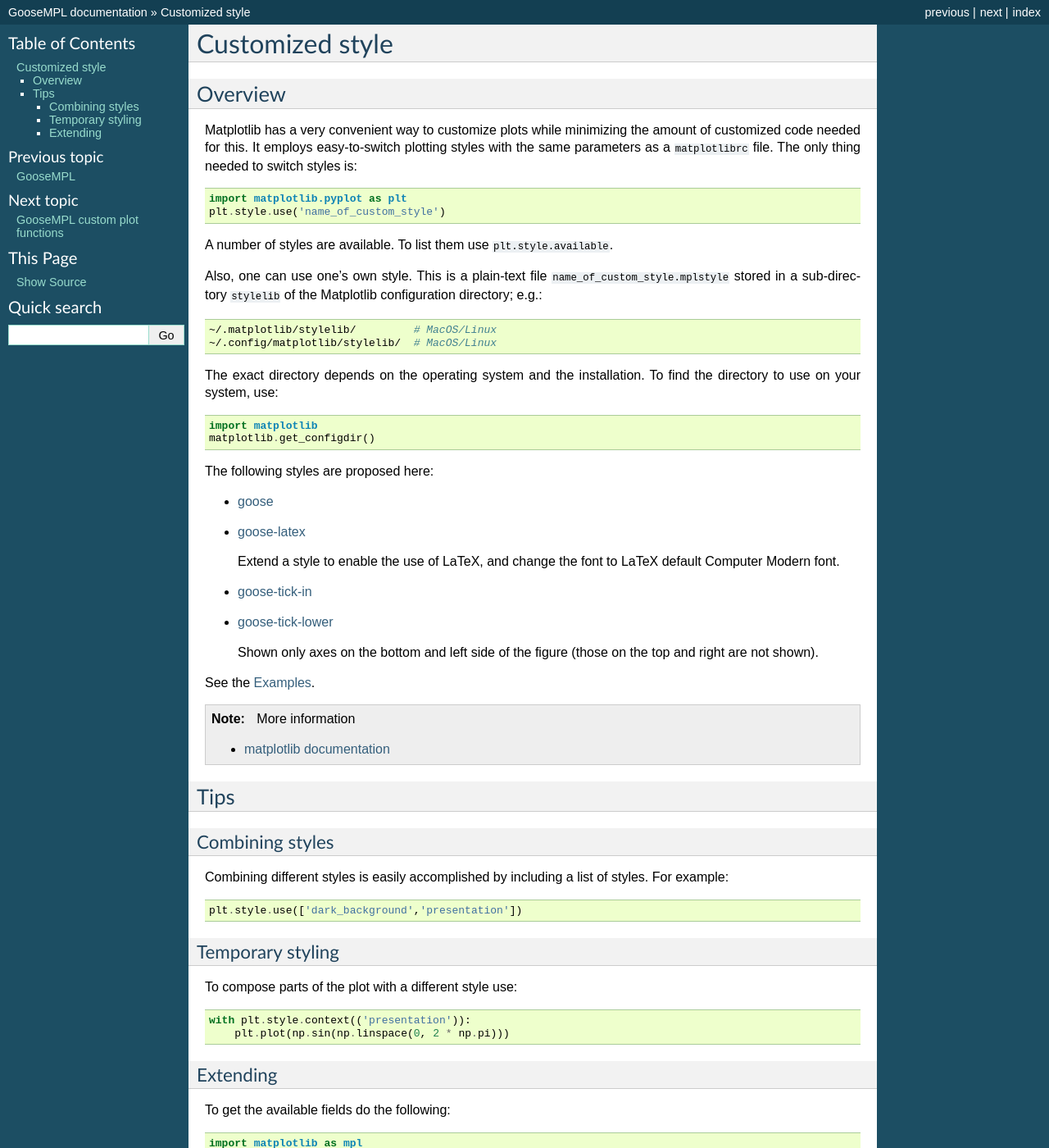
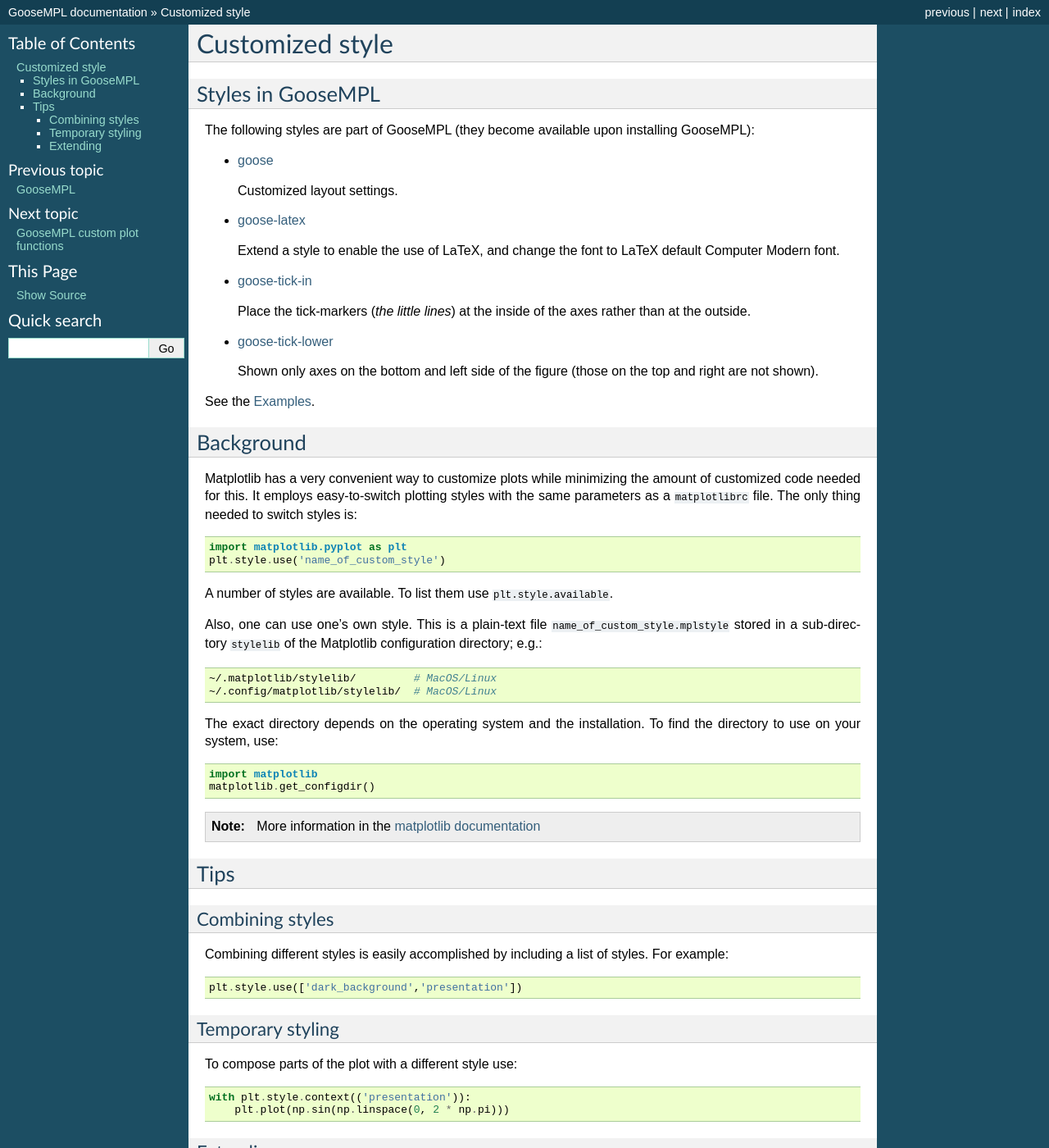
Before and after one commit to tdegeus/GooseMPL, a Sphinx documentation site: the page built from docs/style.rst, in a window 1280 px wide and 1400 px high. Shown: the whole window at 82% size. Built offline with Sphinx 7.4.7, drawn with Linux system fonts in a browser that asks for light colours; formulas are drawn with MathJax 3.

Commit message:
Documentation updates

```diff
--- a/docs/index.rst
+++ b/docs/index.rst
@@ -15,12 +15,6 @@
   (c - MIT) T.W.J. de Geus (Tom) | tom@geus.me | `www.geus.me <http://www.geus.me>`_ | `github.com/tdegeus/GooseMPL <http://github.com/tdegeus/GooseMPL>`_
 
 To obtain GooseMPL, use PyPi:
-
-.. code-block:: bash
-
-  pip install goosempl
-
-or
 
 .. code-block:: bash
 
--- a/docs/style.rst
+++ b/docs/style.rst
@@ -3,8 +3,31 @@
 Customized style
 ****************
 
-Overview
-========
+Styles in GooseMPL
+==================
+
+The following styles are part of GooseMPL (they become available upon installing GooseMPL):
+
+*   `goose <https://github.com/tdegeus/GooseMPL/blob/master/goosempl/stylelib/goose.mplstyle>`_
+
+    Customized layout settings.
+
+*   `goose-latex <https://github.com/tdegeus/GooseMPL/blob/master/goosempl/stylelib/goose-latex.mplstyle>`_
+
+    Extend a style to enable the use of LaTeX, and change the font to LaTeX default Computer Modern font.
+
+*   `goose-tick-in <https://github.com/tdegeus/GooseMPL/blob/master/goosempl/stylelib/goose-tick-in.mplstyle>`_
+
+    Place the tick-markers (*the little lines*) at the inside of the axes rather than at the outside.
+
+*   `goose-tick-lower <https://github.com/tdegeus/GooseMPL/blob/master/goosempl/stylelib/goose-tick-lower.mplstyle>`_
+
+    Shown only axes on the bottom and left side of the figure (those on the top and right are not shown).
+
+See the :ref:`examples-pyplot`.
+
+Background
+==========
 
 Matplotlib has a very convenient way to customize plots while minimizing the amount of customized code needed for this. It employs easy-to-switch plotting styles with the same parameters as a ``matplotlibrc`` file. The only thing needed to switch styles is:
 
@@ -29,25 +52,9 @@
   import matplotlib
   matplotlib.get_configdir()
 
-The following styles are proposed here:
+.. note::
 
-*   `goose <https://github.com/tdegeus/GooseMPL/blob/master/goosempl/stylelib/goose.mplstyle>`_
-
-*   `goose-latex <https://github.com/tdegeus/GooseMPL/blob/master/goosempl/stylelib/goose-latex.mplstyle>`_
-
-    Extend a style to enable the use of LaTeX, and change the font to LaTeX default Computer Modern font.
-
-*   `goose-tick-in <https://github.com/tdegeus/GooseMPL/blob/master/goosempl/stylelib/goose-tick-in.mplstyle>`_
-
-*   `goose-tick-lower <https://github.com/tdegeus/GooseMPL/blob/master/goosempl/stylelib/goose-tick-lower.mplstyle>`_
-
-    Shown only axes on the bottom and left side of the figure (those on the top and right are not shown).
-
-See the :ref:`examples-pyplot`.
-
-.. note:: More information
-
-  *   `matplotlib documentation <http://matplotlib.org/users/customizing.html>`_
+  More information in the `matplotlib documentation <http://matplotlib.org/users/customizing.html>`_
 
 Tips
 ====
```
